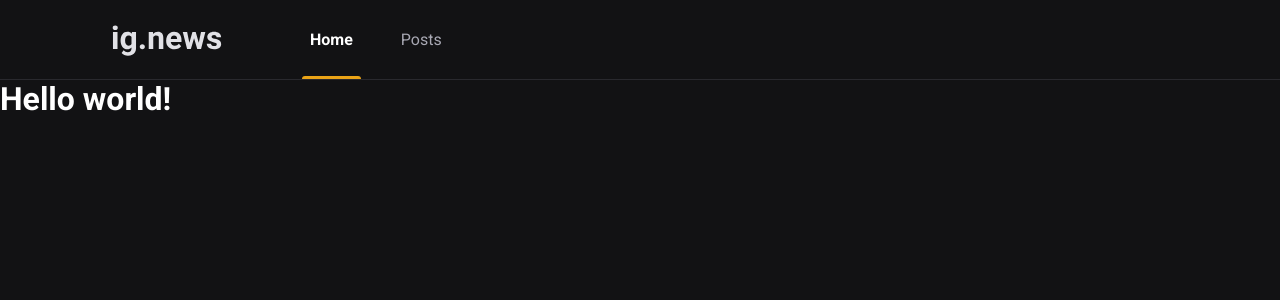
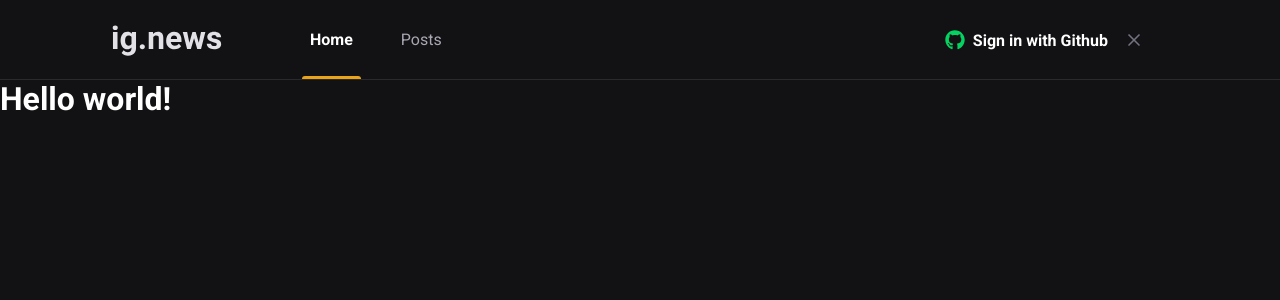
Before and after one commit to gabrielnakaema/ignews, a Next.js app: page / in a window 1280 px wide. Shown: the top 300 px of the page. Built offline with nearby package versions, Linux system fonts and the light colour scheme.

Commit message:
feature: sign in button

```diff
--- a/package.json
+++ b/package.json
@@ -11,6 +11,7 @@
     "next": "12.0.4",
     "react": "17.0.2",
     "react-dom": "17.0.2",
+    "react-icons": "^4.3.1",
     "sass": "^1.43.4"
   },
   "devDependencies": {
--- a/src/components/Header/index.tsx
+++ b/src/components/Header/index.tsx
@@ -1,4 +1,6 @@
 import styles from './styles.module.scss';
+
+import { SignInButton } from '../SignInButton';
 
 export function Header() {
   return (
@@ -9,6 +11,7 @@
           <a className={styles.active}>Home</a>
           <a>Posts</a>
         </nav>
+        <SignInButton />
       </div>
     </header>
   );
--- a/src/components/Header/styles.module.scss
+++ b/src/components/Header/styles.module.scss
@@ -51,4 +51,8 @@
       }
     }
   }
+
+  button {
+    margin-left: auto;
+  }
 }
--- /dev/null
+++ b/src/components/SignInButton/index.tsx
@@ -0,0 +1,21 @@
+import { FaGithub } from 'react-icons/fa';
+import { FiX } from 'react-icons/fi';
+
+import styles from './styles.module.scss';
+
+export function SignInButton() {
+  const isUserLoggedIn = true;
+
+  return isUserLoggedIn ? (
+    <button type="button" className={styles.signInButton}>
+      <FaGithub color="#04d361" />
+      Sign in with Github
+      <FiX color="737380" className={styles.closeIcon} />
+    </button>
+  ) : (
+    <button type="button" className={styles.signInButton}>
+      <FaGithub color="#eba417" />
+      Sign in with Github
+    </button>
+  );
+}
--- /dev/null
+++ b/src/components/SignInButton/styles.module.scss
@@ -0,0 +1,34 @@
+.signInButton {
+  height: 3rem;
+  border-radius: 3rem;
+
+  background: var(--gray-850);
+  border: 0;
+  padding: 0 1.5rem;
+
+  display: flex;
+  align-items: center;
+  justify-content: center;
+
+  color: var(--white);
+  font-weight: bold;
+
+  svg {
+    width: 20px;
+    height: 20px;
+  }
+
+  svg:first-child {
+    margin-right: 0.5rem;
+  }
+
+  svg.closeIcon {
+    margin-left: 1rem;
+  }
+
+  transition: filter 0.2s;
+
+  &:hover {
+    filter: brightness(0.8);
+  }
+}
```
Also changed, not shown: 1 other file (tests, documents, lock files or other folders).
